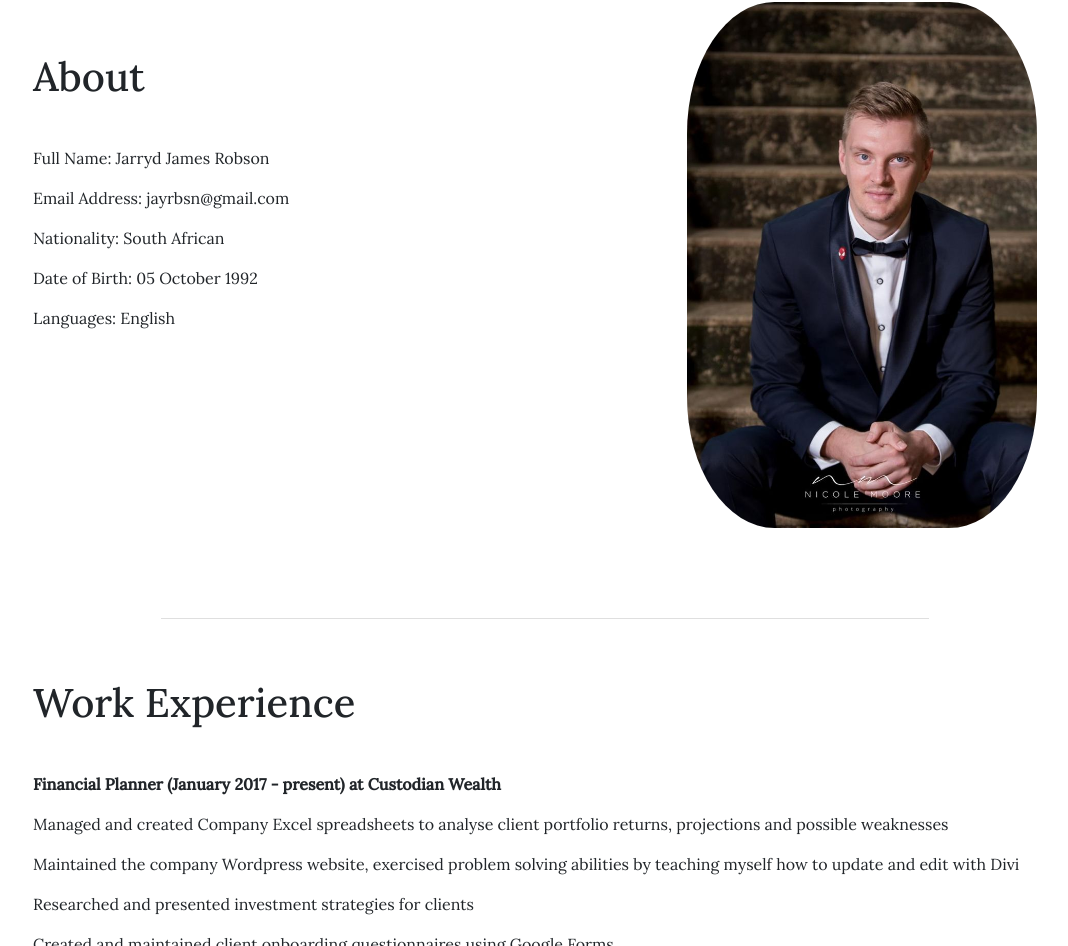
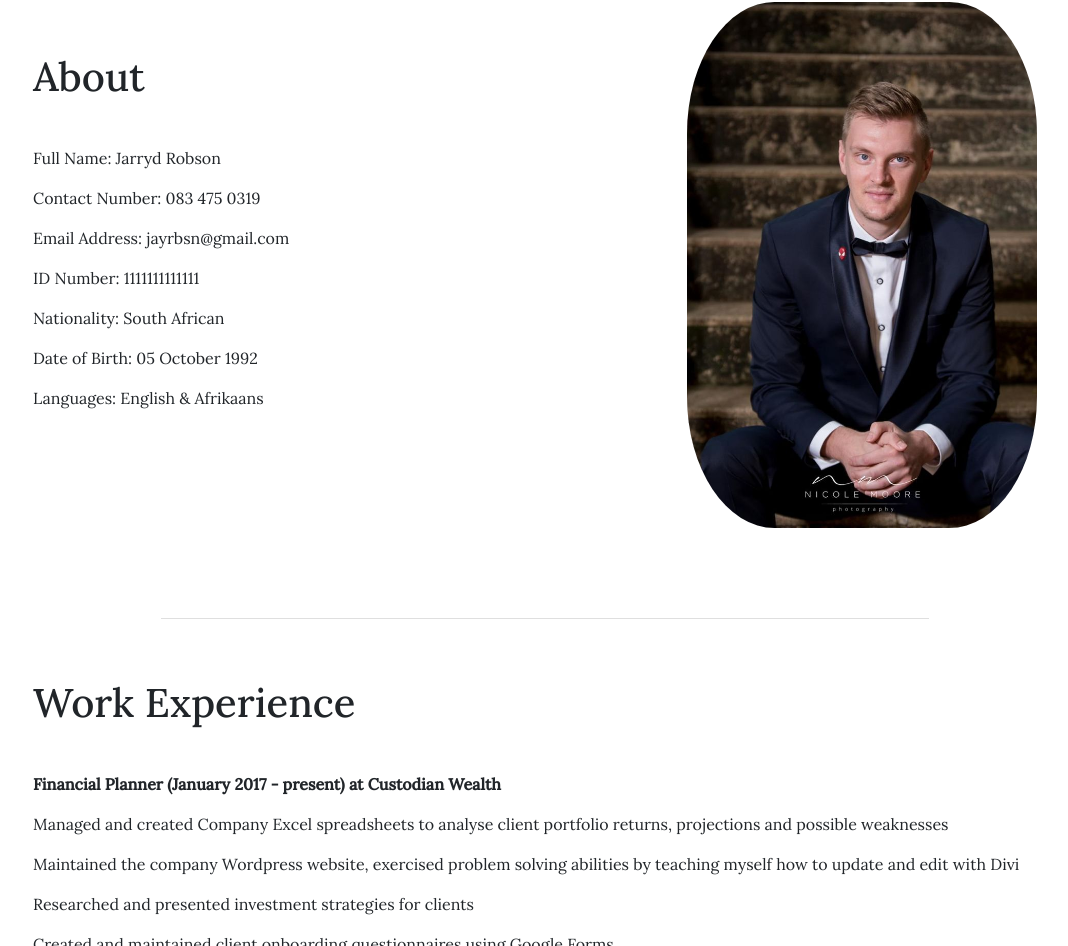
Before and after one commit to Jayrbsn/Hire-Me, a plain HTML site: page index.html in a window 1280 px wide. Shown: the part 939-1885 px from the top of the page, without its empty margins (95-1163 px from the left). Drawn offline with nearby package versions, Linux system fonts and the light colour scheme.

Commit message:
Update index.html

```diff
--- a/index.html
+++ b/index.html
@@ -65,12 +65,14 @@
     <div class="row">
       <div class="col-md-6">
         <h1>About</h1>
-        <section class="work-experience">
-          <p>Full Name: Jarryd James Robson</p>
+        <section class="personal-info">
+          <p>Full Name: Jarryd Robson</p>
+          <p>Contact Number: 083 475 0319</p>
           <p>Email Address: jayrbsn@gmail.com</p>
+          <p>ID Number: 1111111111111</p>
           <p>Nationality: South African</p>
           <p>Date of Birth: 05 October 1992</p>
-          <p>Languages: English</p>
+          <p>Languages: English & Afrikaans</p>
 
         </section>
 
```
